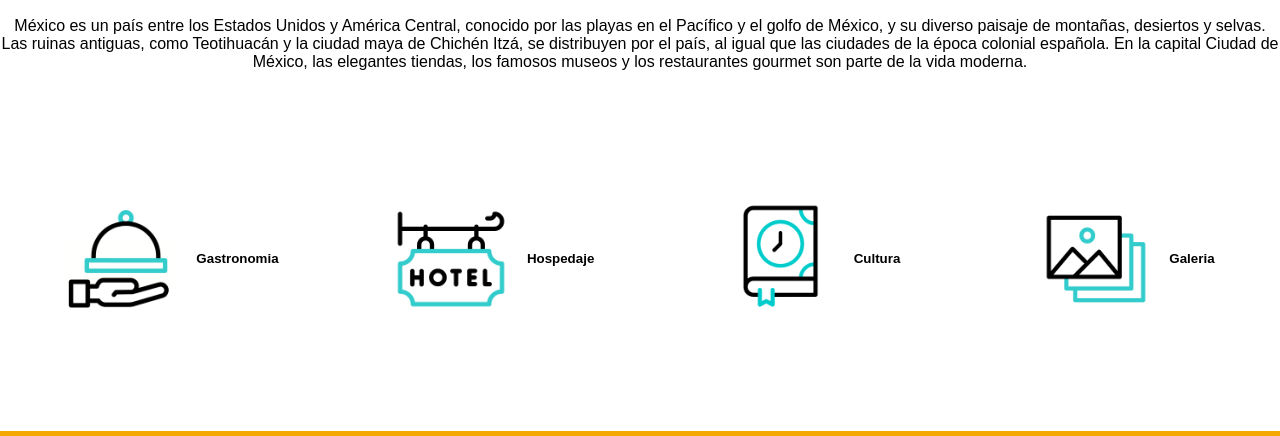
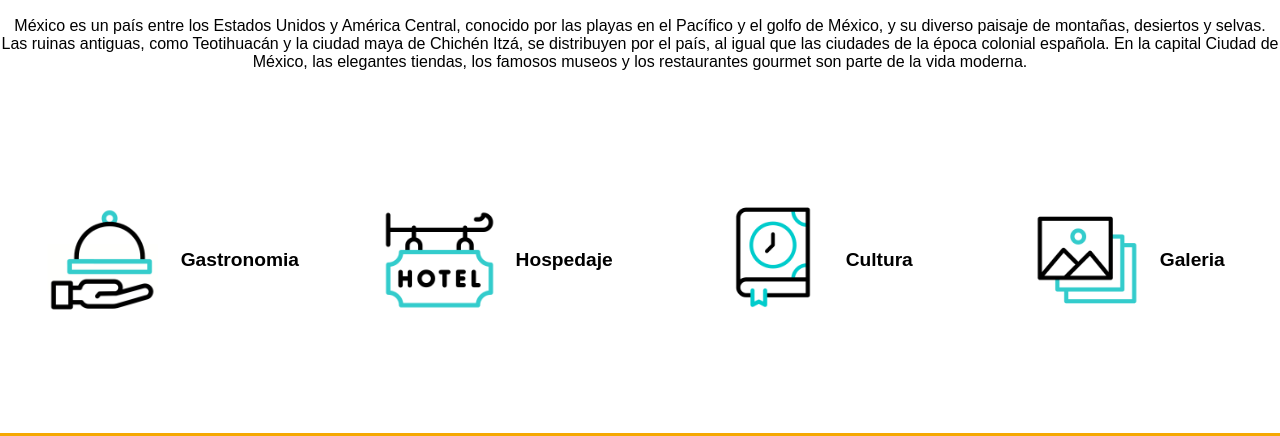
Before and after one commit to Justina510/Tp1, a plain HTML site: page index.html in a window 1280 px wide. Shown: the part 555-991 px from the top of the page. Drawn offline with Linux system fonts and the light colour scheme.

```diff
--- a/index.html
+++ b/index.html
@@ -24,21 +24,25 @@
         México es un país entre los Estados Unidos y América Central, conocido por las playas en el Pacífico y el golfo de México, y su diverso paisaje de montañas, desiertos y selvas. Las ruinas antiguas, como Teotihuacán y la ciudad maya de Chichén Itzá, se distribuyen por el país, al igual que las ciudades de la época colonial española. En la capital Ciudad de México, las elegantes tiendas, los famosos museos y los restaurantes gourmet son parte de la vida moderna.
     </div>
 
+    <div class="botones">
+      <a href="#seccion-amarilla" class="icono-animado">
+        <img src="/Imagenes/plato.gif" alt="Icono animado2">
+        <span>Gastronomia</span>
+      </a>
+      <a href="#seccion-cian" class="icono-animado">
+        <img src="/Imagenes/signo-de-hotel.gif" alt="Icono animado1">
+        <span>Hospedaje</span>
+      </a>
+      <a href="#seccion-magenta" class="icono-animado">
+        <img src="/Imagenes/historia.gif" alt="Icono animado3">
+        <span>Cultura</span>
+      </a>
+      <a href="#Seccion-verde" class="icono-animado">
+        <img src="/Imagenes/galeria-de-fotos.gif" alt="Icono animado4">
+        <span>Galeria</span>
+      </a>
+    </div>
 
-    <div class="botones">
-      <button class="icono-animado" onclick="scrollToSection('seccion-amarilla')"><img src="/Imagenes/plato.gif" alt="Icono animado2">
-        <span>Gastronomia</span>
-      </button>
-      <button class="icono-animado" onclick="scrollToSection('seccion-cian')"><img src="/Imagenes/signo-de-hotel.gif" alt="Icono animado1">
-        <span>Hospedaje</span>
-      </button>
-      <button class="icono-animado" onclick="scrollToSection('seccion-magenta')"><img src="/Imagenes/historia.gif" alt="Icono animado3">
-        <span>Cultura</span>
-      </button>
-      <button class="icono-animado" onclick="scrollToSection('Seccion-verde')"><img src="/Imagenes/galeria-de-fotos.gif" alt="Icono animado4">
-        <span>Galeria</span>
-      </button>
-    </div>
 
     <div class="seccion-amarilla" id="seccion-amarilla">
       <img src="/Imagenes/comida-mexicana.jpg" alt="Imagen 1">
@@ -99,11 +103,7 @@
     </div>
   </div>
 
-  <script>
-    function scrollToSection(sectionId) {
-      document.getElementById(sectionId).scrollIntoView({ behavior: 'smooth' });
-    }
-  </script>
+
 
 <footer class="footer">
   <div class="contenedor">
--- a/styles.css
+++ b/styles.css
@@ -88,7 +88,8 @@
 }
 
 .icono-animado span {
-  font-family: Arial, Helvetica, sans-serif;
+color: black;
+font-family: Arial, Helvetica, sans-serif;
 font-weight: bold;
 font-size: 100%;
 text-align: center;
```
